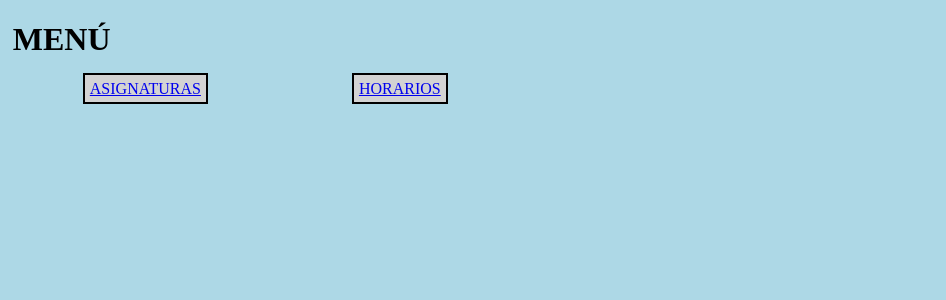
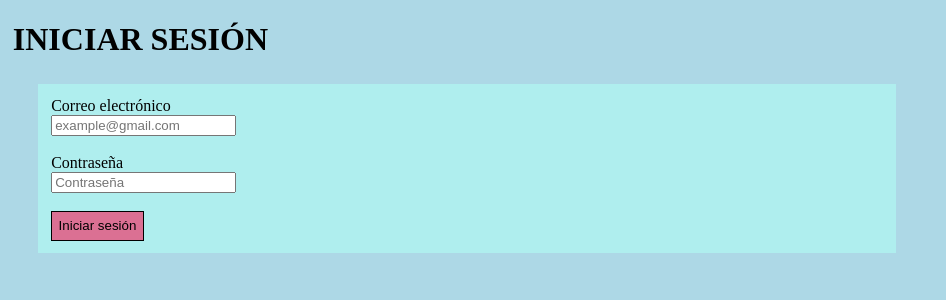
Before and after one commit to SergioPoves-daw/proyectoHorario, a PHP site: page / in a window 1280 px wide. Shown: the top 300 px of the page, without its empty margins (0-946 px from the left). Run offline with PHP 8.4, Linux system fonts and the light colour scheme.

Commit message:
Validacion de horarios, mensajes de error sin headers y tabla Usuarios hecha para login, el cual ya tiene html hecho

```diff
--- /dev/null
+++ b/Consultas/CREATE/createUsuarios.sql
@@ -0,0 +1,6 @@
+CREATE TABLE usuarios (
+	idUsuario TINYINT AUTO_INCREMENT PRIMARY KEY,
+	correo VARCHAR(200) NOT NULL,
+	pw VARCHAR(30) NOT NULL,
+	rol VARCHAR(12) NULL
+);
--- /dev/null
+++ b/Consultas/RESTRICCIONES/INDEX/createIXCorreoUsuarios.sql
@@ -0,0 +1,2 @@
+CREATE INDEX IX_correo
+ON usuarios (correo);
--- /dev/null
+++ b/Consultas/RESTRICCIONES/UNIQUE/alterUQCorreoUsuario.sql
@@ -0,0 +1,3 @@
+ALTER TABLE usuarios
+ADD CONSTRAINT UQ_correo
+UNIQUE (correo);
--- a/MVC/controlador/Cinicio.php
+++ b/MVC/controlador/Cinicio.php
@@ -5,5 +5,9 @@
         function mostrarMenu() {
             $this->vista = "MVC/vista/menu.html";
         }
+
+        function mostrarLogin() {
+            $this->vista = "MVC/vista/login.html";
+        }
     }
 ?>
--- a/MVC/controlador/config.php
+++ b/MVC/controlador/config.php
@@ -1,4 +1,4 @@
 <?php
     DEFINE ("CONTROLADOR", "Cinicio");
-    DEFINE ("METODO", "mostrarMenu");
+    DEFINE ("METODO", "mostrarLogin");
 ?>
--- a/MVC/vista/formularioModificar.php
+++ b/MVC/vista/formularioModificar.php
@@ -25,5 +25,6 @@
         <br/><br/>
         <input type="submit" value="Modificar asignatura">
     </form>
+    <a href="index.php?controlador=Casignatura&metodo=obtenerAsignaturas">Volver</a>
 </body>
 </html>
--- a/MVC/vista/infoAsignaturas.php
+++ b/MVC/vista/infoAsignaturas.php
@@ -45,7 +45,7 @@
                 }
             ?>
         </table>
-        <a href="index.php?controlador=Casignatura&metodo=obtenerClasesYProfesores">Añadir</a>
+        <a href="index.php?controlador=Cclase&metodo=obtenerClasesYProfesores">Añadir</a>
         <a href="index.php?controlador=Cinicio&metodo=mostrarMenu">Volver</a>
     </body>
 </html>
--- /dev/null
+++ b/MVC/vista/login.html
@@ -0,0 +1,25 @@
+<!DOCTYPE html>
+<html lang="es">
+    <head>
+        <meta charset="UTF-8">
+        <meta name="viewport" content="width=device-width, initial-scale=1.0">
+        <link rel="stylesheet" href="MVC/vista/style.css">
+        <title>Iniciar sesión</title>
+    </head>
+    <body>
+        <h1>INICIAR SESIÓN</h1>
+        <form action="index.php?controlador=Cinicio&metodo=mostrarMenu" method="POST">
+            <label for="correo">Correo electrónico</label>
+            <input type="email" id="correo" placeholder="example@gmail.com">
+
+            <br/><br/>
+
+            <label for="pw">Contraseña</label>
+            <input type="password" placeholder="Contraseña">
+
+            <br/><br/>
+
+            <input type="Submit" value="Iniciar sesión">
+        </form>
+    </body>
+</html>
--- a/MVC/vista/mensajeValidacion.php
+++ b/MVC/vista/mensajeValidacion.php
@@ -3,9 +3,11 @@
     <head>
         <meta charset="UTF-8">
         <meta name="viewport" content="width=device-width, initial-scale=1.0">
+        <link rel="stylesheet" href="MVC/vista/style.css">
         <title>Validación</title>
     </head>
     <body>
         <?php echo '<p>' . $proceso->mensaje . '</p>'; ?>
+        <a href="index.php?controlador=Cinicio&metodo=mostrarMenu">Volver</a>
     </body>
 </html>
--- a/MVC/vista/menu.html
+++ b/MVC/vista/menu.html
@@ -10,7 +10,7 @@
         <h1>MENÚ</h1>
         <div>
             <a href="index.php?controlador=Casignatura&metodo=obtenerAsignaturas">ASIGNATURAS</a>
-            <a href="index.php?controlador=Chorario&metodo=obtenerClasesHorario">HORARIOS</a>
+            <a href="index.php?controlador=Chorario&metodo=obtenerClasesParaHorario">HORARIOS</a>
         </div>
     </body>
 </html>
--- a/MVC/vista/style.css
+++ b/MVC/vista/style.css
@@ -48,15 +48,13 @@ table, td, th {
     padding: 10px;
 }
 
-a {
+td a {
+    margin: 5px;
     padding: 5px;
     border: solid 2px black;
-    margin: 70px;
-    background-color: lightgray;
-}
-
-td a {
-    margin: 5px;
+    background-color: plum;
+    border-radius: 10px;
+    text-decoration: none;
 }
 
 th {
```
Also changed, not shown: MVC/controlador/Casignatura.php (+9 -36 lines), MVC/controlador/Cclase.php (+21 -0 lines), MVC/controlador/Chorario.php (+19 -7 lines), MVC/modelo/CmodeloAsignatura.php (+14 -0 lines), MVC/modelo/CmodeloClase.php (+0 -14 lines), MVC/modelo/CmodeloHorario.php (+8 -0 lines), 1 other file.
